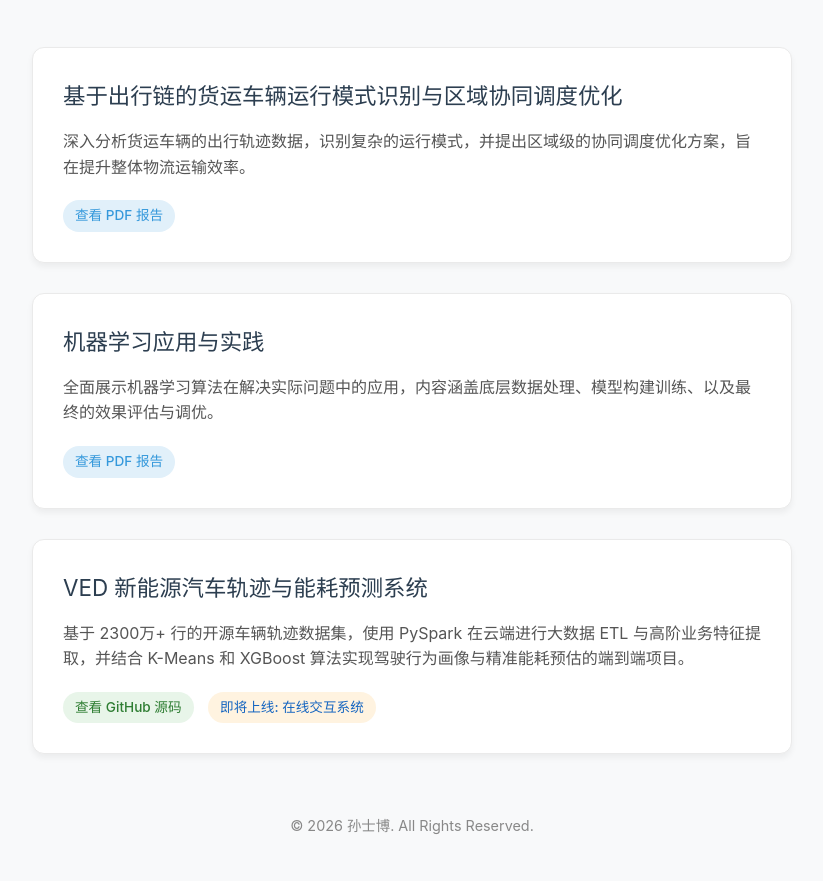
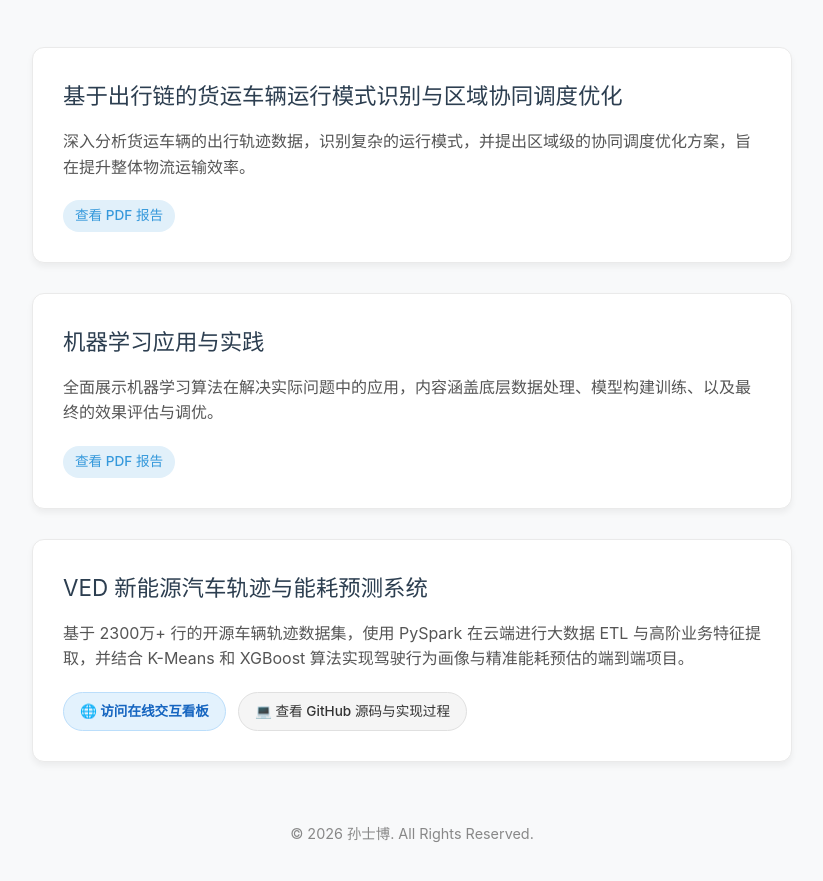
Before and after one commit to destinyy0728/projects, a plain HTML site: page index.html in a window 1280 px wide. Shown: the part 145-1026 px from the top of the page, without its empty margins (228-1051 px from the left). Drawn offline with Linux system fonts and the light colour scheme.

Commit message:
feat: 完善 VED 项目卡片，增加在线看板跳转按钮

```diff
--- a/index.html
+++ b/index.html
@@ -148,14 +148,18 @@
                 <span class="tag">查看 PDF 报告</span>
             </a>
             <!-- 项目三 (VED能耗预测) -->
-            <a href="https://github.com/destinyy0728/projects/tree/main/ved-analytics" target="_blank" class="project-card">
-                <div class="project-title">VED 新能源汽车轨迹与能耗预测系统</div>
+            <div class="project-card" style="cursor: default;">
+                <div class="project-title" style="justify-content: flex-start;">VED 新能源汽车轨迹与能耗预测系统</div>
                 <p class="project-desc">基于 2300万+ 行的开源车辆轨迹数据集，使用 PySpark 在云端进行大数据 ETL 与高阶业务特征提取，并结合 K-Means 和 XGBoost 算法实现驾驶行为画像与精准能耗预估的端到端项目。</p>
-                <div style="margin-top: 10px;">
-                    <span class="tag" style="background-color: #e8f5e9; color: #2e7d32;">查看 GitHub 源码</span>
-                    <span class="tag" style="background-color: #fff3e0; color: #1565c0; margin-left: 10px;">即将上线: 在线交互系统</span>
+                <div style="margin-top: 15px; display: flex; gap: 12px; flex-wrap: wrap;">
+                    <a href="https://destinyy.streamlit.app/" target="_blank" style="text-decoration: none;">
+                        <span class="tag" style="background-color: #e3f2fd; color: #1565c0; border: 1px solid #bbdefb; padding: 8px 16px; font-weight: bold;">🌐 访问在线交互看板</span>
+                    </a>
+                    <a href="https://github.com/destinyy0728/projects/tree/main/ved-analytics" target="_blank" style="text-decoration: none;">
+                        <span class="tag" style="background-color: #f5f5f5; color: #333333; border: 1px solid #e0e0e0; padding: 8px 16px;">💻 查看 GitHub 源码与实现过程</span>
+                    </a>
                 </div>
-            </a>
+            </div>
         </div>
 
         <footer>
```
